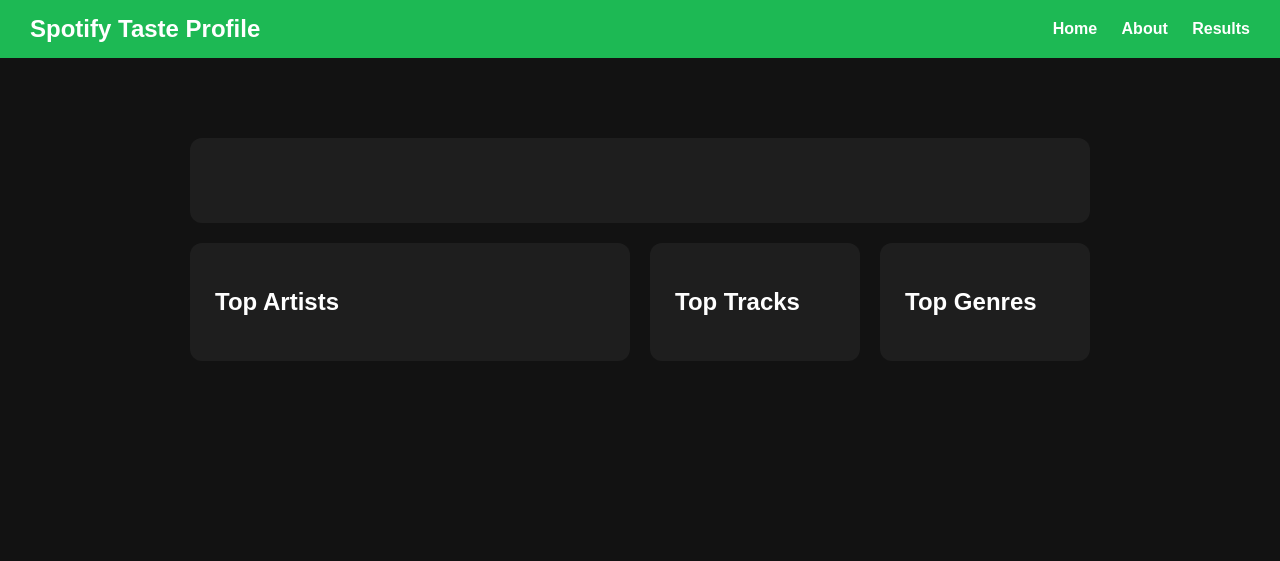
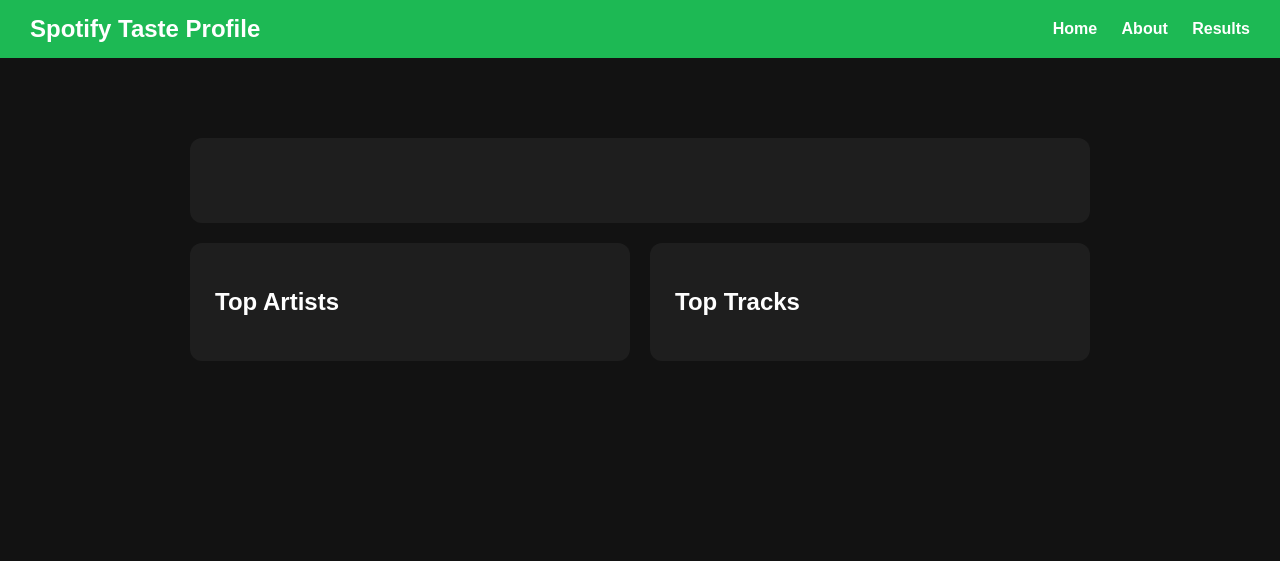
Before and after one commit to zaid-alississ/cs32-final-project, a Flask app: template spotify/templates/results.html in a window 1280 px wide. Shown: the top 561 px of the page. Run offline with Flask 3, Linux system fonts and the light colour scheme; the template is opened without the code that fills it, so the values that code supplies are empty.

Commit message:
Tue, May 5, 2026, 9:27 PM -04:00

```diff
--- a/spotify/templates/results.html
+++ b/spotify/templates/results.html
@@ -32,7 +32,6 @@
                 </ul>
             </div>
 
-        <section class="info-grid">
             <div class="info-box">
                 <h2>Top Tracks</h2>
                 <ul>
@@ -42,14 +41,6 @@
                 </ul>
             </div>
 
-            <div class="info-box">
-                <h2>Top Genres</h2>
-                <ul>
-                    {% for genre in top_genres %}
-                        <li>{{ genre }}</li>
-                    {% endfor %}
-                </ul>
-            </div>
         </section>
 
     </main>
```
